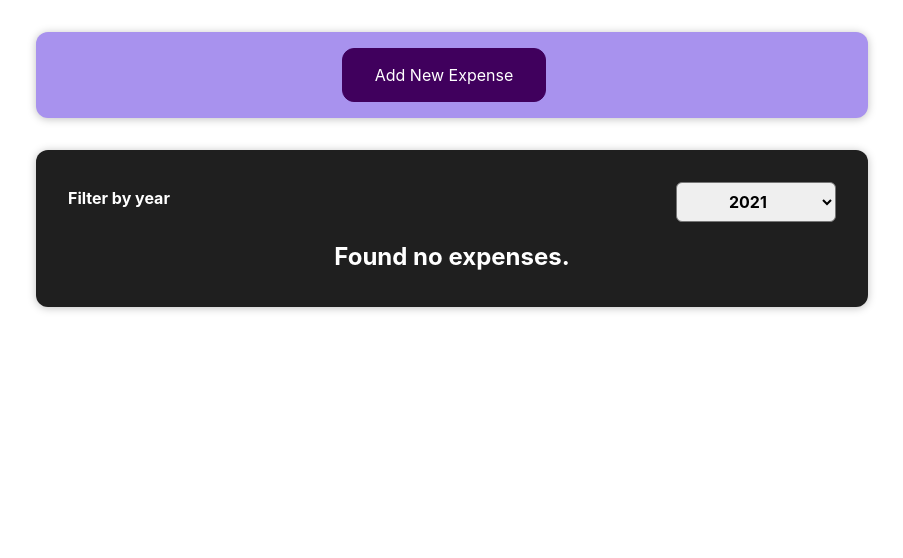
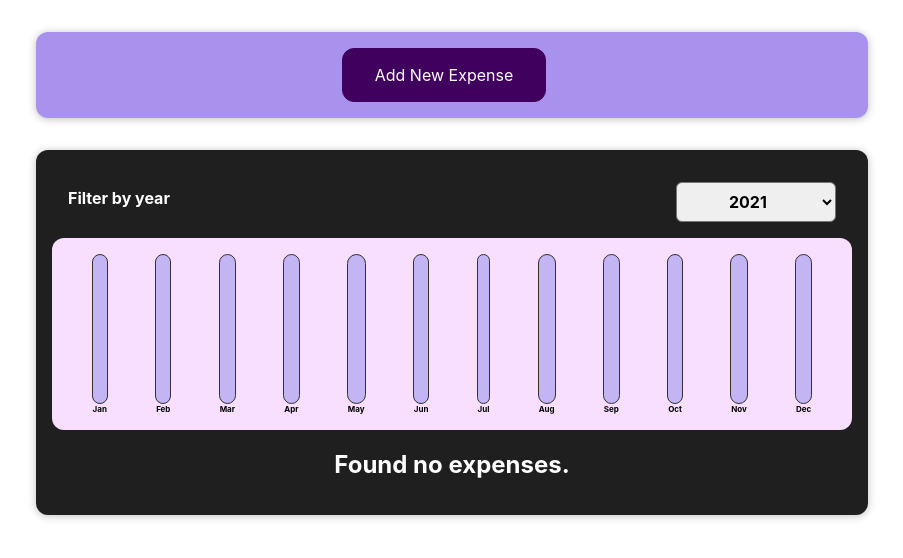
Before and after one commit to franco148/reactjs-examples, a React (Create React App) app in the folder expenses-tracker-v1/: page / in a window 1280 px wide. Shown: the top 558 px of the page, without its empty margins (188-1091 px from the left). Built offline with nearby package versions, Linux system fonts and the light colour scheme.

Commit message:
Section5-RenderingConditionalContent: Wrap up, implemented the chart

```diff
--- a/expenses-tracker-v1/src/components/Chart/Chart.js
+++ b/expenses-tracker-v1/src/components/Chart/Chart.js
@@ -1,13 +1,17 @@
 import ChartBar from "./ChartBar";
 
+import "./Chart.css";
+
 const Chart = (props) => {
+  const dataPointValues = props.dataPoints.map((dataPoint) => dataPoint.value);
+  const totalMaximum = Math.max(...dataPointValues);
   return (
     <div className="chart">
       {props.dataPoints.map((dataPoint) => (
         <ChartBar
           key={dataPoint.label}
           value={dataPoint.value}
-          maxValue={null}
+          maxValue={totalMaximum}
           label={dataPoint.label}
         />
       ))}
--- a/expenses-tracker-v1/src/components/Chart/ChartBar.js
+++ b/expenses-tracker-v1/src/components/Chart/ChartBar.js
@@ -2,7 +2,7 @@
 
 const ChartBar = (props) => {
   let barFillHeight = "0%";
-  if (props.max > 0) {
+  if (props.maxValue > 0) {
     barFillHeight = Math.round((props.value / props.maxValue) * 100) + "%";
   }
 
--- a/expenses-tracker-v1/src/components/Expenses/Expenses.js
+++ b/expenses-tracker-v1/src/components/Expenses/Expenses.js
@@ -5,6 +5,7 @@
 import ExpenseList from "./ExpensesList";
 
 import "./Expenses.css";
+import ExpensesChart from "./ExpensesChart";
 
 function Expenses(props) {
   const [filteredYear, setFilteredYear] = useState("2021");
@@ -44,6 +45,7 @@
         // })
         // expensesContent
       }
+      <ExpensesChart expenses={filteredExpenses} />
       <ExpenseList expenses={filteredExpenses} />
     </Card>
   );
--- /dev/null
+++ b/expenses-tracker-v1/src/components/Expenses/ExpensesChart.js
@@ -0,0 +1,27 @@
+import Chart from "../Chart/Chart";
+
+const ExpensesChart = (props) => {
+  const chartDataPoints = [
+    { label: "Jan", value: 0 },
+    { label: "Feb", value: 0 },
+    { label: "Mar", value: 0 },
+    { label: "Apr", value: 0 },
+    { label: "May", value: 0 },
+    { label: "Jun", value: 0 },
+    { label: "Jul", value: 0 },
+    { label: "Aug", value: 0 },
+    { label: "Sep", value: 0 },
+    { label: "Oct", value: 0 },
+    { label: "Nov", value: 0 },
+    { label: "Dec", value: 0 },
+  ];
+
+  for (const expense of props.expenses) {
+    const expenseMonth = expense.date.getMonth(); // starting at 0 = january
+    chartDataPoints[expenseMonth].value += expense.amount;
+  }
+
+  return <Chart dataPoints={chartDataPoints} />;
+};
+
+export default ExpensesChart;
```
